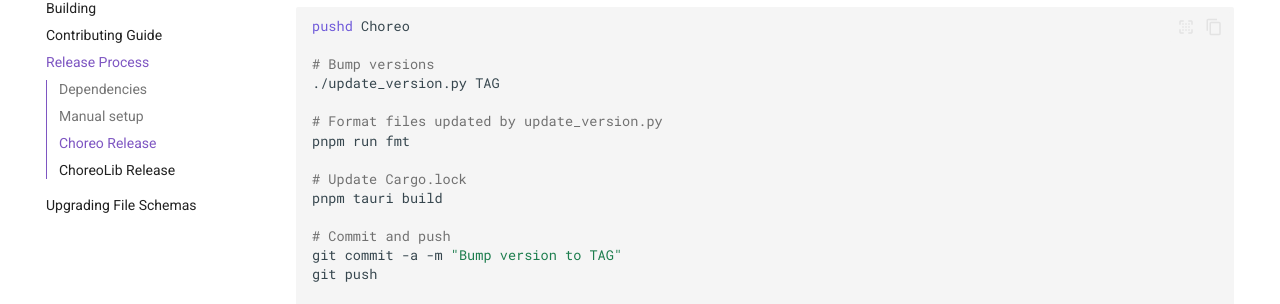
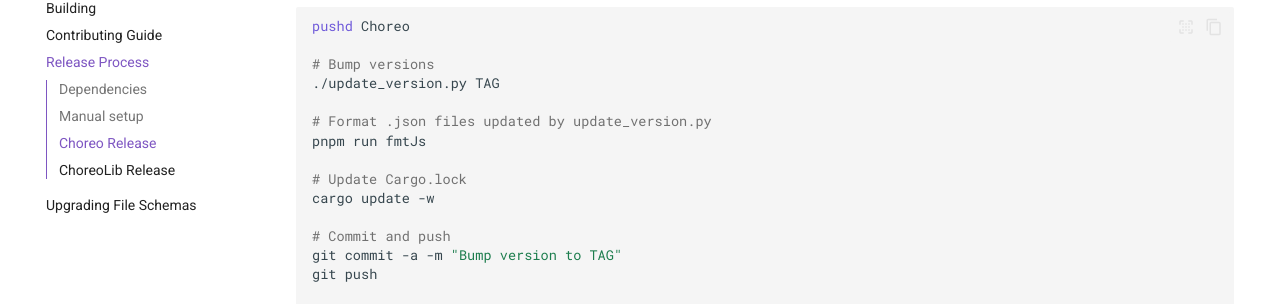
Before and after one commit to RohanBhattacharyya/Choreo, an MkDocs documentation site: the page built from docs/contributing/release-process.md, in a window 1280 px wide and 900 px high, scrolled down 640 px. Shown: the part 148-452 px from the top of the window. Built offline with MkDocs 1.6.1 and Material for MkDocs 9.7.7, drawn with Linux system fonts in a browser that asks for light colours; comment, search, counter and statistics services are not loaded.

Commit message:
Make release steps faster (#988)

```diff
--- a/docs/contributing/release-process.md
+++ b/docs/contributing/release-process.md
@@ -29,11 +29,11 @@
 # Bump versions
 ./update_version.py TAG
 
-# Format files updated by update_version.py
-pnpm run fmt
+# Format .json files updated by update_version.py
+pnpm run fmtJs
 
 # Update Cargo.lock
-pnpm tauri build
+cargo update -w
 
 # Commit and push
 git commit -a -m "Bump version to TAG"
```
